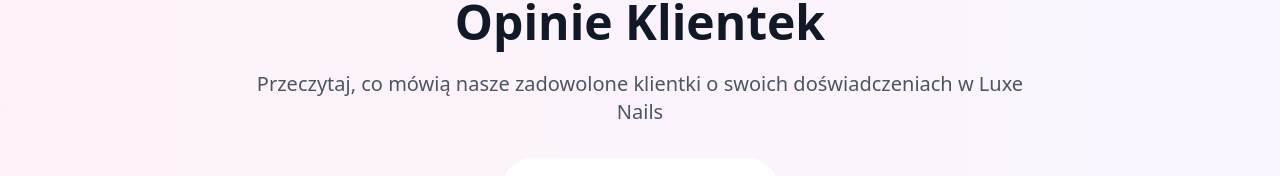
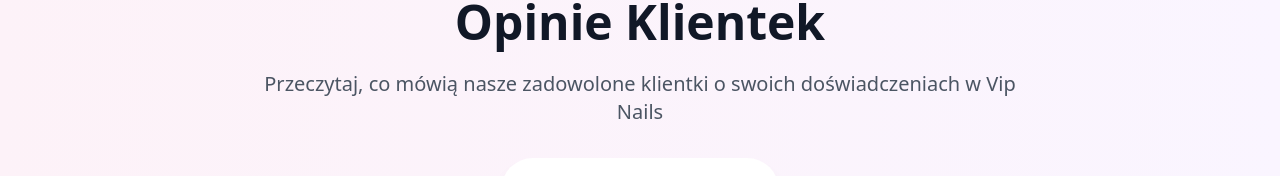
Before and after one commit to Poprostudamian/BeautySalon, a React (Vite) app: page /reviews in a window 1280 px wide. Shown: the part 146-322 px from the top of the page. Built offline with nearby package versions, Linux system fonts and the light colour scheme.

Commit message:
Updated Reviews.tsx

```diff
--- a/src/pages/Reviews.tsx
+++ b/src/pages/Reviews.tsx
@@ -66,7 +66,7 @@ const Reviews = () => {
             Opinie Klientek
           </h1>
           <p className="text-xl text-gray-600 max-w-3xl mx-auto mb-8">
-            Przeczytaj, co mówią nasze zadowolone klientki o swoich doświadczeniach w Luxe Nails
+            Przeczytaj, co mówią nasze zadowolone klientki o swoich doświadczeniach w Vip Nails
           </p>
 
           {/* Rating Summary */}
```
